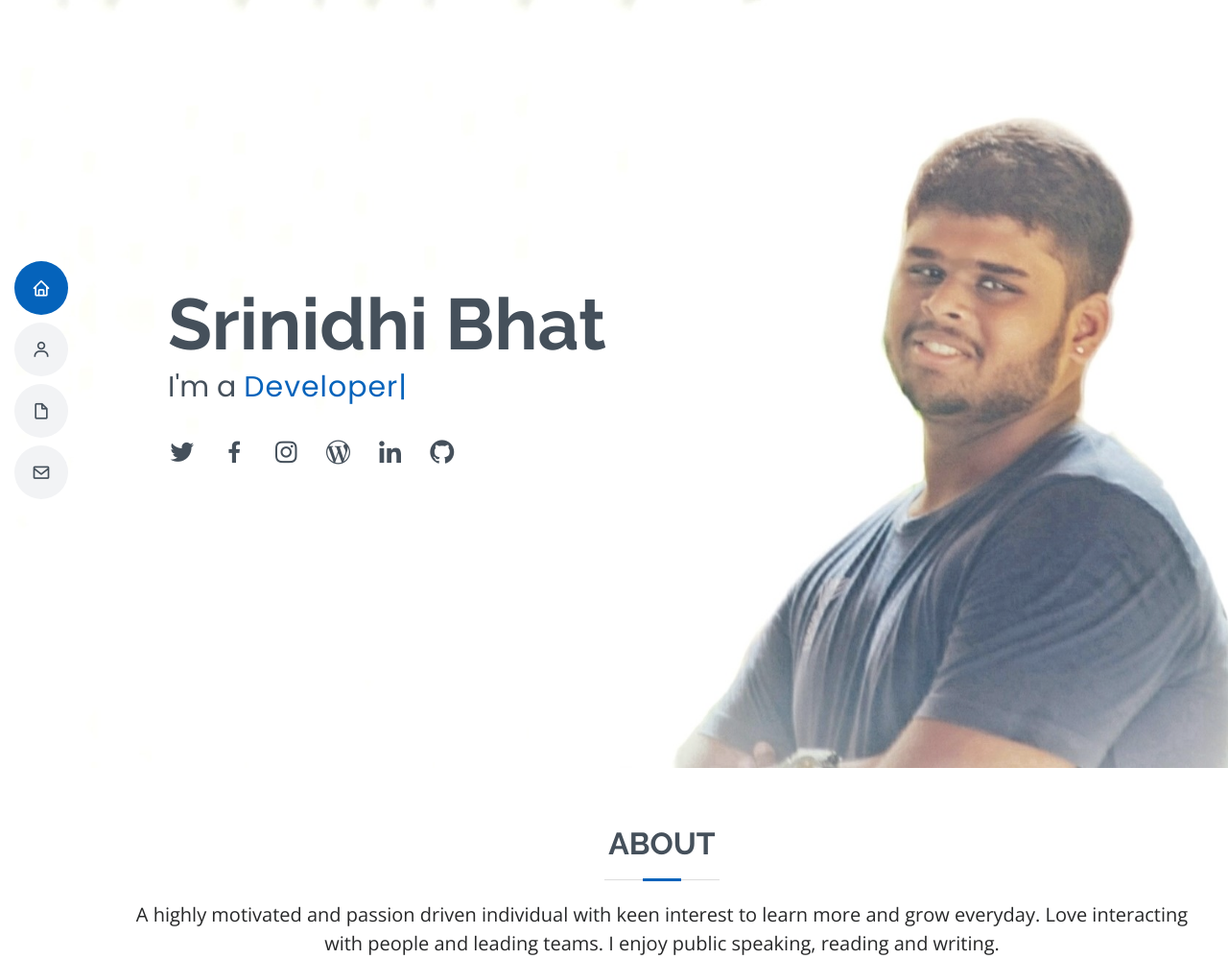
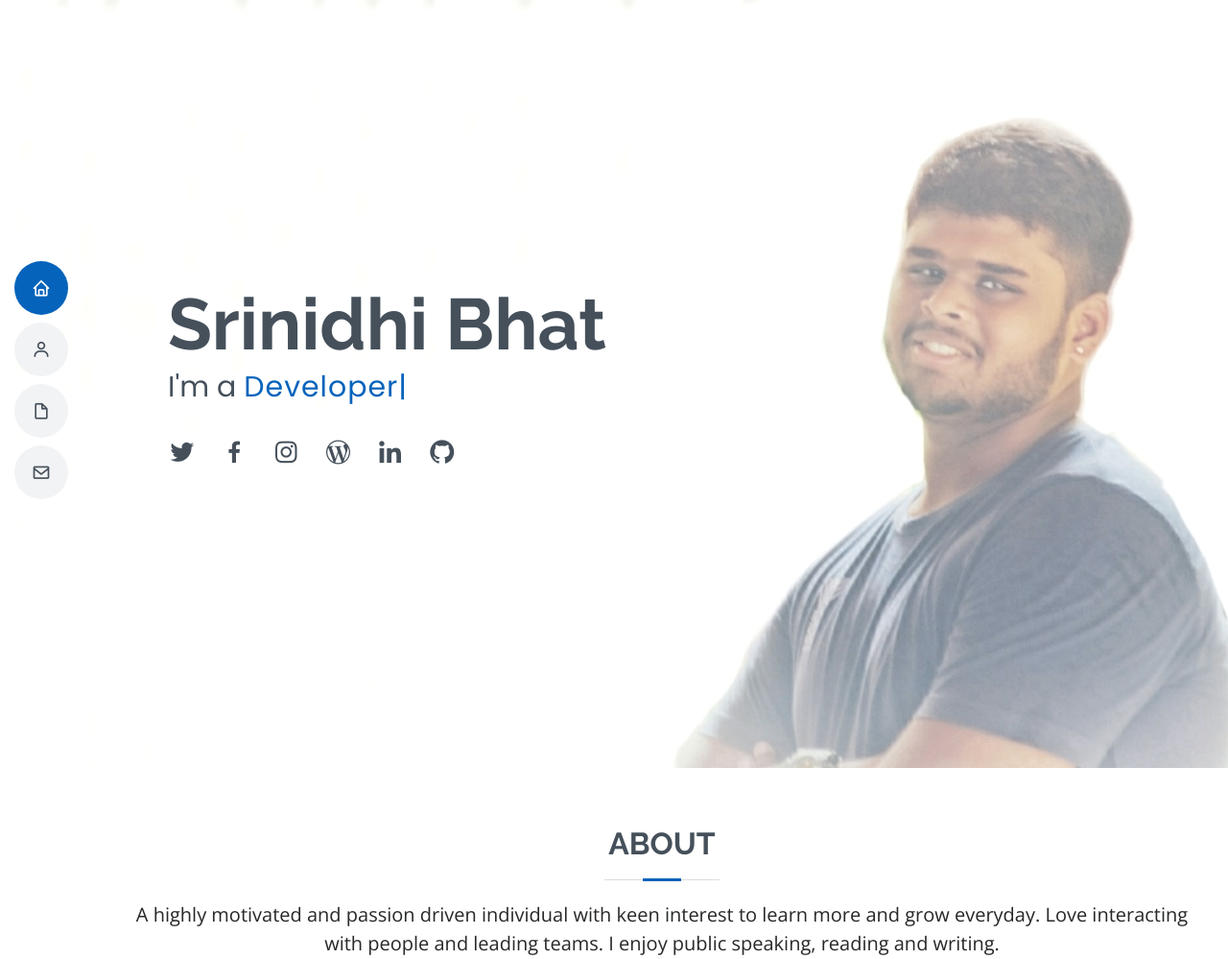
Before and after one commit to srinidhibhat45/srinidhi-bhat-portfolio, a PHP site: page / in a window 1280 px wide. Shown: the top 999 px of the page at 96% size. Run offline with PHP 8.4, Linux system fonts and the light colour scheme; some libraries are stand-ins or nearby versions.

Commit message:
Update style.css

```diff
--- a/assets/css/style.css
+++ b/assets/css/style.css
@@ -260,7 +260,7 @@ h1, h2, h3, h4, h5, h6 {
 
 #hero:before {
   content: "";
-  background: rgba(255, 255, 255, 0.185);
+  background: rgba(255, 255, 255, 0.445);
   position: absolute;
   bottom: 0;
   top: 0;
```
